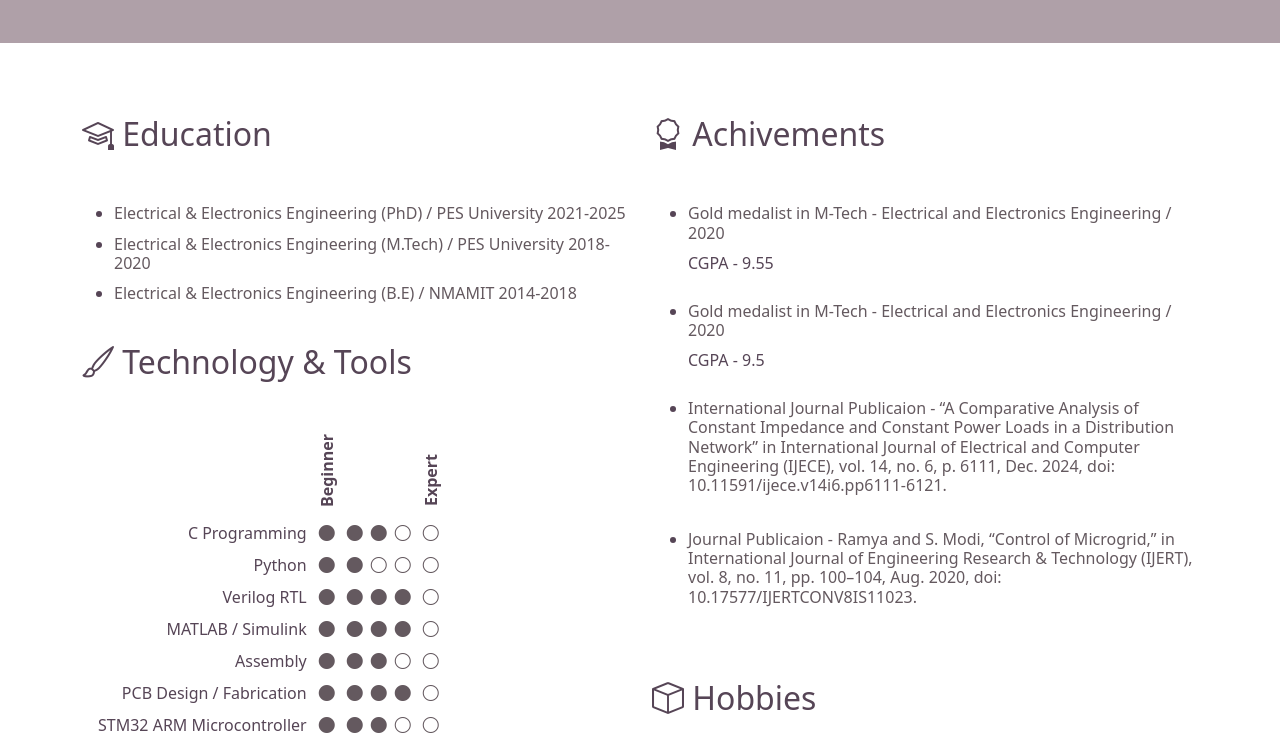
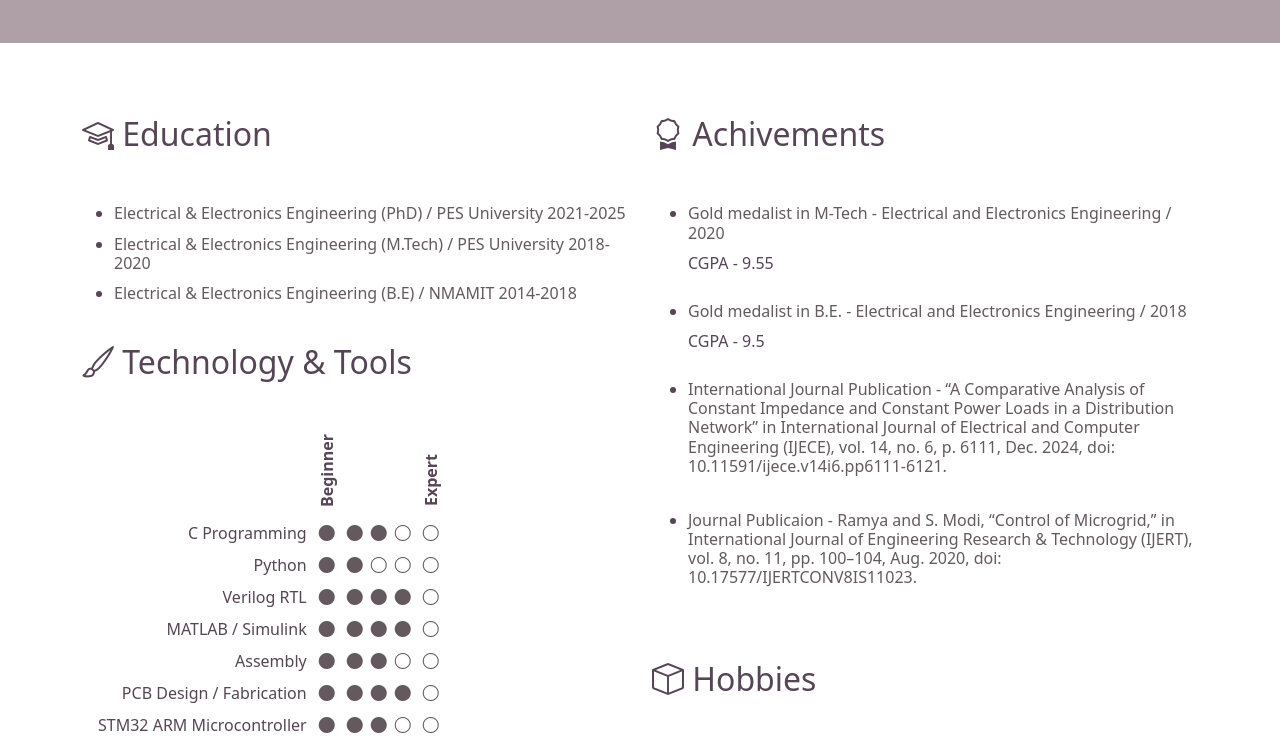
Before and after one commit to Ramyadiga/ramyadiga.github.io, a plain HTML site: page index.html in a window 1280 px wide. Shown: the part 350-1088 px from the top of the page. Drawn offline with nearby package versions, Linux system fonts and the light colour scheme.

Commit message:
Achievements Updated

```diff
--- a/index.html
+++ b/index.html
@@ -195,13 +195,13 @@
                         </li>
                         <br>
                         <li>
-                            <h6 class="text-primary">Gold medalist in M-Tech - Electrical and Electronics Engineering /
-                                2020</h6>
+                            <h6 class="text-primary">Gold medalist in B.E. - Electrical and Electronics Engineering /
+                                2018</h6>
                             CGPA - 9.5
                         </li>
                         <br>
                         <li>
-                            <h6 class="text-primary">International Journal Publicaion - “A Comparative Analysis of
+                            <h6 class="text-primary">International Journal Publication - “A Comparative Analysis of
                                 Constant Impedance and Constant Power Loads in a Distribution Network” in International
                                 Journal of Electrical and Computer Engineering (IJECE), vol. 14, no. 6, p. 6111, Dec.
                                 2024, doi: 10.11591/ijece.v14i6.pp6111-6121.</h6>
```
